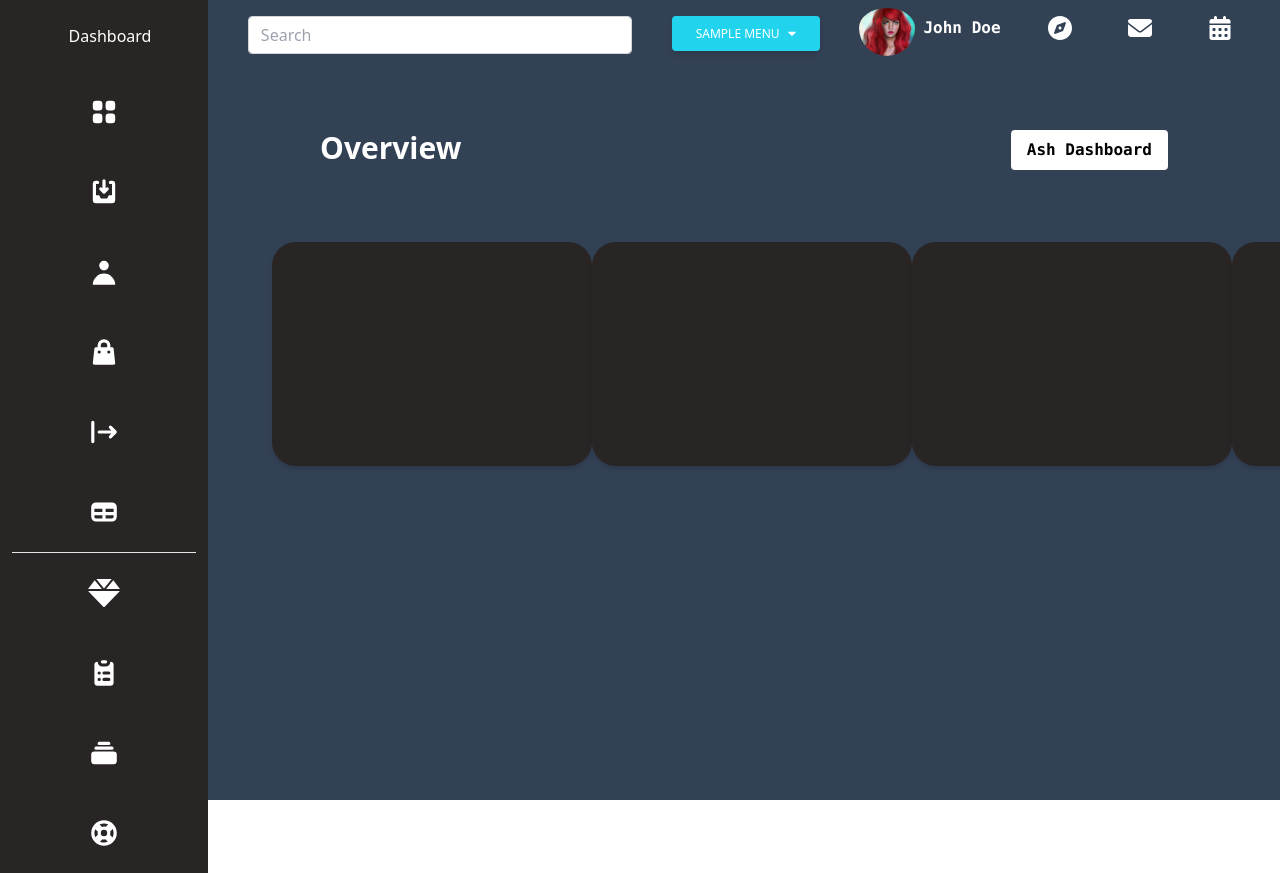
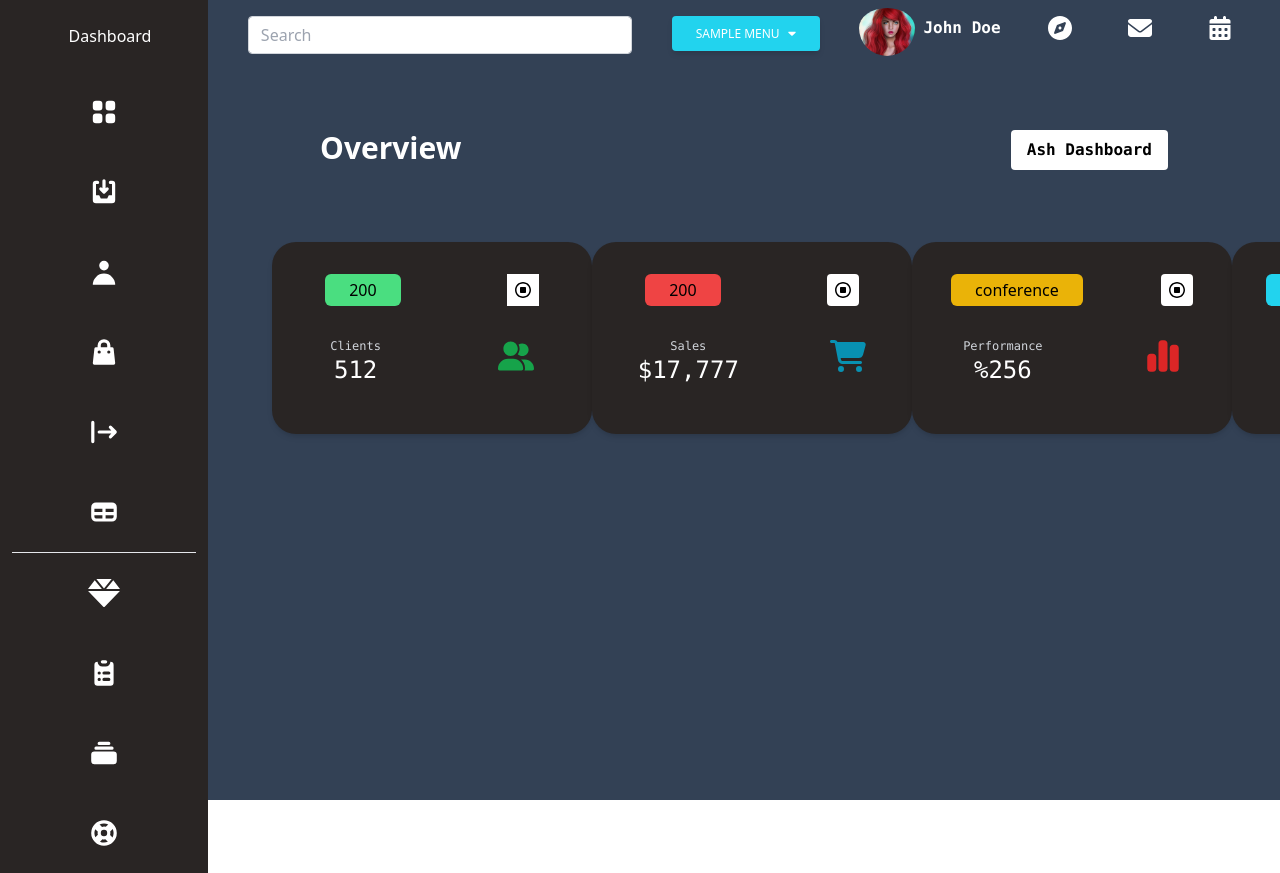
Before and after one commit to Obaayaa-1988/nuxt-tailwind-admin-dashboard, a Nuxt app: page /Home in a window 1280 px wide. Built offline with nearby package versions, Linux system fonts and the light colour scheme.

Commit message:
added main dark background cards

```diff
--- a/pages/Home.vue
+++ b/pages/Home.vue
@@ -179,34 +179,177 @@
         <!----------------------------------------start-- dark cards----------------->
 
 <section class="rounded-b-3xl w-full h-3/4  px-16 py-6 md:col-span-2 ">
-
-    <!----------------------start cardio cards-->
     <div class=" flex justify-evenly  ">
         <nuxt-link to="/Running">
-            <div
-                class="bg-stone-800  w-80 h-56 rounded-3xl overflow-hidden shadow-md relative  cursor-pointer py-8 text-center">
+            <div class="bg-stone-800  w-80 h-48 rounded-3xl overflow-hidden shadow-md relative  cursor-pointer py-8 text-center">
+                <div class="flex justify-around">
+
+                    <div>
+                        <h2 class="bg-green-400 px-6 py-1 rounded-md">200</h2>
+
+                    </div>
+
+                    <div class="bg-white py-2 px-2 ">
+                        <svg xmlns="http://www.w3.org/2000/svg" viewBox="0 0 512 512"
+                            class="w-4 h-4 "><!--! Font Awesome Pro 6.2.1 by @fontawesome - https://fontawesome.com License - https://fontawesome.com/license (Commercial License) Copyright 2022 Fonticons, Inc. -->
+                            <path
+                                d="M328 160h-144C170.8 160 160 170.8 160 184v144C160 341.2 170.8 352 184 352h144c13.2 0 24-10.8 24-24v-144C352 170.8 341.2 160 328 160zM256 0C114.6 0 0 114.6 0 256s114.6 256 256 256s256-114.6 256-256S397.4 0 256 0zM256 464c-114.7 0-208-93.31-208-208S141.3 48 256 48s208 93.31 208 208S370.7 464 256 464z" />
+                        </svg>
+
+                    </div>
+                </div>
+
+
+                <div class="flex justify-around pt-8">
+
+                    <div>
+                        <h1 class="text-gray-300 font-mono text-xs font-thin"> Clients</h1>
+                        <h2 class="text-white font-mono text-2xl "> 512 </h2>
+                    </div>
+
+                    <div>
+                        <svg xmlns="http://www.w3.org/2000/svg"
+                            viewBox="0 0 640 512" class="w-9 h-9 fill-green-600">
+                            <path
+                                d="M352 128c0 70.7-57.3 128-128 128s-128-57.3-128-128S153.3 0 224 0s128 57.3 128 128zM0 482.3C0 383.8 79.8 304 178.3 304h91.4C368.2 304 448 383.8 448 482.3c0 16.4-13.3 29.7-29.7 29.7H29.7C13.3 512 0 498.7 0 482.3zM609.3 512H471.4c5.4-9.4 8.6-20.3 8.6-32v-8c0-60.7-27.1-115.2-69.8-151.8c2.4-.1 4.7-.2 7.1-.2h61.4C567.8 320 640 392.2 640 481.3c0 17-13.8 30.7-30.7 30.7zM432 256c-31 0-59-12.6-79.3-32.9C372.4 196.5 384 163.6 384 128c0-26.8-6.6-52.1-18.3-74.3C384.3 40.1 407.2 32 432 32c61.9 0 112 50.1 112 112s-50.1 112-112 112z" />
+                        </svg>
+                    </div>
+
+
+
+                </div>
 
 
             </div>
         </nuxt-link>
 
+        <nuxt-link to="/Running">
+            <div class="bg-stone-800  w-80 h-48 rounded-3xl overflow-hidden shadow-md relative  cursor-pointer py-8 text-center">
+                <div class="flex justify-around">
 
-        <nuxt-link to="/cardio">
-            <div
-                class=" bg-stone-800 w-80 h-56 rounded-3xl overflow-hidden shadow-md relative  cursor-pointer py-8 text-center">
+                    <div>
+                        <h2 class="bg-red-500 px-6 py-1 rounded-md">200</h2>
+
+                    </div>
+
+                    <div class="bg-white py-2 px-2 rounded">
+                        <svg xmlns="http://www.w3.org/2000/svg" viewBox="0 0 512 512"
+                            class="w-4 h-4 "><!--! Font Awesome Pro 6.2.1 by @fontawesome - https://fontawesome.com License - https://fontawesome.com/license (Commercial License) Copyright 2022 Fonticons, Inc. -->
+                            <path
+                                d="M328 160h-144C170.8 160 160 170.8 160 184v144C160 341.2 170.8 352 184 352h144c13.2 0 24-10.8 24-24v-144C352 170.8 341.2 160 328 160zM256 0C114.6 0 0 114.6 0 256s114.6 256 256 256s256-114.6 256-256S397.4 0 256 0zM256 464c-114.7 0-208-93.31-208-208S141.3 48 256 48s208 93.31 208 208S370.7 464 256 464z" />
+                        </svg>
+
+                    </div>
+                </div>
+
+
+                <div class="flex justify-around pt-8">
+
+                    <div>
+                        <h1 class="text-gray-300 font-mono text-xs font-thin">Sales</h1>
+                        <h2 class="text-white font-mono text-2xl "> $17,777 </h2>
+                    </div>
+
+                    <div>
+                        <svg xmlns="http://www.w3.org/2000/svg"
+                            viewBox="0 0 576 512" class="w-9 h-9 fill-cyan-600">
+                            <path
+                                d="M0 24C0 10.7 10.7 0 24 0H69.5c22 0 41.5 12.8 50.6 32h411c26.3 0 45.5 25 38.6 50.4l-41 152.3c-8.5 31.4-37 53.3-69.5 53.3H170.7l5.4 28.5c2.2 11.3 12.1 19.5 23.6 19.5H488c13.3 0 24 10.7 24 24s-10.7 24-24 24H199.7c-34.6 0-64.3-24.6-70.7-58.5L77.4 54.5c-.7-3.8-4-6.5-7.9-6.5H24C10.7 48 0 37.3 0 24zM128 464a48 48 0 1 1 96 0 48 48 0 1 1 -96 0zm336-48a48 48 0 1 1 0 96 48 48 0 1 1 0-96z" />
+                        </svg>
+
+                    </div>
+
+
+
+                </div>
 
 
             </div>
         </nuxt-link>
-        <nuxt-link to="/cardio">
-            <div
-                class="bg-stone-800  w-80 h-56 rounded-3xl overflow-hidden shadow-md relative  cursor-pointer py-8 text-center  ">
+        <nuxt-link to="/Running">
+            <div class="bg-stone-800  w-80 h-48 rounded-3xl overflow-hidden shadow-md relative  cursor-pointer py-8 text-center">
+                <div class="flex justify-around">
+
+                    <div>
+                        <h2 class="bg-yellow-500 px-6 py-1 rounded-md">conference</h2>
+
+                    </div>
+
+                    <div class="bg-white py-2 px-2 rounded ">
+                        <svg xmlns="http://www.w3.org/2000/svg" viewBox="0 0 512 512"
+                            class="w-4 h-4 "><!--! Font Awesome Pro 6.2.1 by @fontawesome - https://fontawesome.com License - https://fontawesome.com/license (Commercial License) Copyright 2022 Fonticons, Inc. -->
+                            <path
+                                d="M328 160h-144C170.8 160 160 170.8 160 184v144C160 341.2 170.8 352 184 352h144c13.2 0 24-10.8 24-24v-144C352 170.8 341.2 160 328 160zM256 0C114.6 0 0 114.6 0 256s114.6 256 256 256s256-114.6 256-256S397.4 0 256 0zM256 464c-114.7 0-208-93.31-208-208S141.3 48 256 48s208 93.31 208 208S370.7 464 256 464z" />
+                        </svg>
+
+                    </div>
+                </div>
+
+
+                <div class="flex justify-around pt-8">
+
+                    <div>
+                        <h1 class="text-gray-300 font-mono text-xs font-thin"> Performance</h1>
+                        <h2 class="text-white font-mono text-2xl "> %256 </h2>
+                    </div>
+
+                    <div>
+                        <svg xmlns="http://www.w3.org/2000/svg"
+                            viewBox="0 0 448 512" class="w-9 h-9 fill-red-600"><!--! Font Awesome Pro 6.2.1 by @fontawesome - https://fontawesome.com License - https://fontawesome.com/license (Commercial License) Copyright 2022 Fonticons, Inc. -->
+                            <path
+                                d="M160 80c0-26.5 21.5-48 48-48h32c26.5 0 48 21.5 48 48V432c0 26.5-21.5 48-48 48H208c-26.5 0-48-21.5-48-48V80zM0 272c0-26.5 21.5-48 48-48H80c26.5 0 48 21.5 48 48V432c0 26.5-21.5 48-48 48H48c-26.5 0-48-21.5-48-48V272zM368 96h32c26.5 0 48 21.5 48 48V432c0 26.5-21.5 48-48 48H368c-26.5 0-48-21.5-48-48V144c0-26.5 21.5-48 48-48z" />
+                        </svg>
+
+                    </div>
+
+
+
+                </div>
+
 
             </div>
         </nuxt-link>
-        <nuxt-link to="/cardio">
-            <div
-                class="bg-stone-800   w-80 h-56 rounded-3xl overflow-hidden shadow-md relative  cursor-pointer py-8 text-center  ">
+        <nuxt-link to="/Running">
+            <div class="bg-stone-800  w-80 h-48 rounded-3xl overflow-hidden shadow-md relative  cursor-pointer py-8 text-center">
+                <div class="flex justify-around">
+
+                    <div>
+                        <h2 class="bg-cyan-400 px-6 py-1 rounded-md">Last 24 Hours</h2>
+
+                    </div>
+
+                    <div class="bg-white py-2 px-2 rounded ">
+                        <svg xmlns="http://www.w3.org/2000/svg" viewBox="0 0 512 512"
+                            class="w-4 h-4 "><!--! Font Awesome Pro 6.2.1 by @fontawesome - https://fontawesome.com License - https://fontawesome.com/license (Commercial License) Copyright 2022 Fonticons, Inc. -->
+                            <path
+                                d="M328 160h-144C170.8 160 160 170.8 160 184v144C160 341.2 170.8 352 184 352h144c13.2 0 24-10.8 24-24v-144C352 170.8 341.2 160 328 160zM256 0C114.6 0 0 114.6 0 256s114.6 256 256 256s256-114.6 256-256S397.4 0 256 0zM256 464c-114.7 0-208-93.31-208-208S141.3 48 256 48s208 93.31 208 208S370.7 464 256 464z" />
+                        </svg>
+
+                    </div>
+                </div>
+
+
+                <div class="flex justify-around pt-8">
+
+                    <div>
+                        <h1 class="text-gray-300 font-mono text-xs font-thin">Alerts</h1>
+                        <h2 class="text-white font-mono text-2xl "> %256 </h2>
+                    </div>
+
+                    <div>
+                        <svg xmlns="http://www.w3.org/2000/svg"
+                            viewBox="0 0 448 512" class="w-9 h-9 fill-yellow-500"><!--! Font Awesome Pro 6.2.1 by @fontawesome - https://fontawesome.com License - https://fontawesome.com/license (Commercial License) Copyright 2022 Fonticons, Inc. -->
+                            <path
+                                d="M224 0c-17.7 0-32 14.3-32 32V51.2C119 66 64 130.6 64 208v18.8c0 47-17.3 92.4-48.5 127.6l-7.4 8.3c-8.4 9.4-10.4 22.9-5.3 34.4S19.4 416 32 416H416c12.6 0 24-7.4 29.2-18.9s3.1-25-5.3-34.4l-7.4-8.3C401.3 319.2 384 273.9 384 226.8V208c0-77.4-55-142-128-156.8V32c0-17.7-14.3-32-32-32zm45.3 493.3c12-12 18.7-28.3 18.7-45.3H224 160c0 17 6.7 33.3 18.7 45.3s28.3 18.7 45.3 18.7s33.3-6.7 45.3-18.7z" />
+                        </svg>
+
+
+                    </div>
+
+
+
+                </div>
+
 
             </div>
         </nuxt-link>
@@ -214,13 +357,27 @@
 
     </div>
 
-    <!-------------end cardio cards only-->
 
 </section>
 
 
 
-        <!-----------------------d---------------end--of dark cards------------------->
+        <!--------------------------------------end--of dark cards------------------->
+        <!--------------------------------------start--of main cards------------------->
+        <section>
+            <div>
+
+            </div>
+
+
+
+
+        </section>
+
+
+
+
+        <!--------------------------------------end--of main cards--------------------->
 
 
 
```
